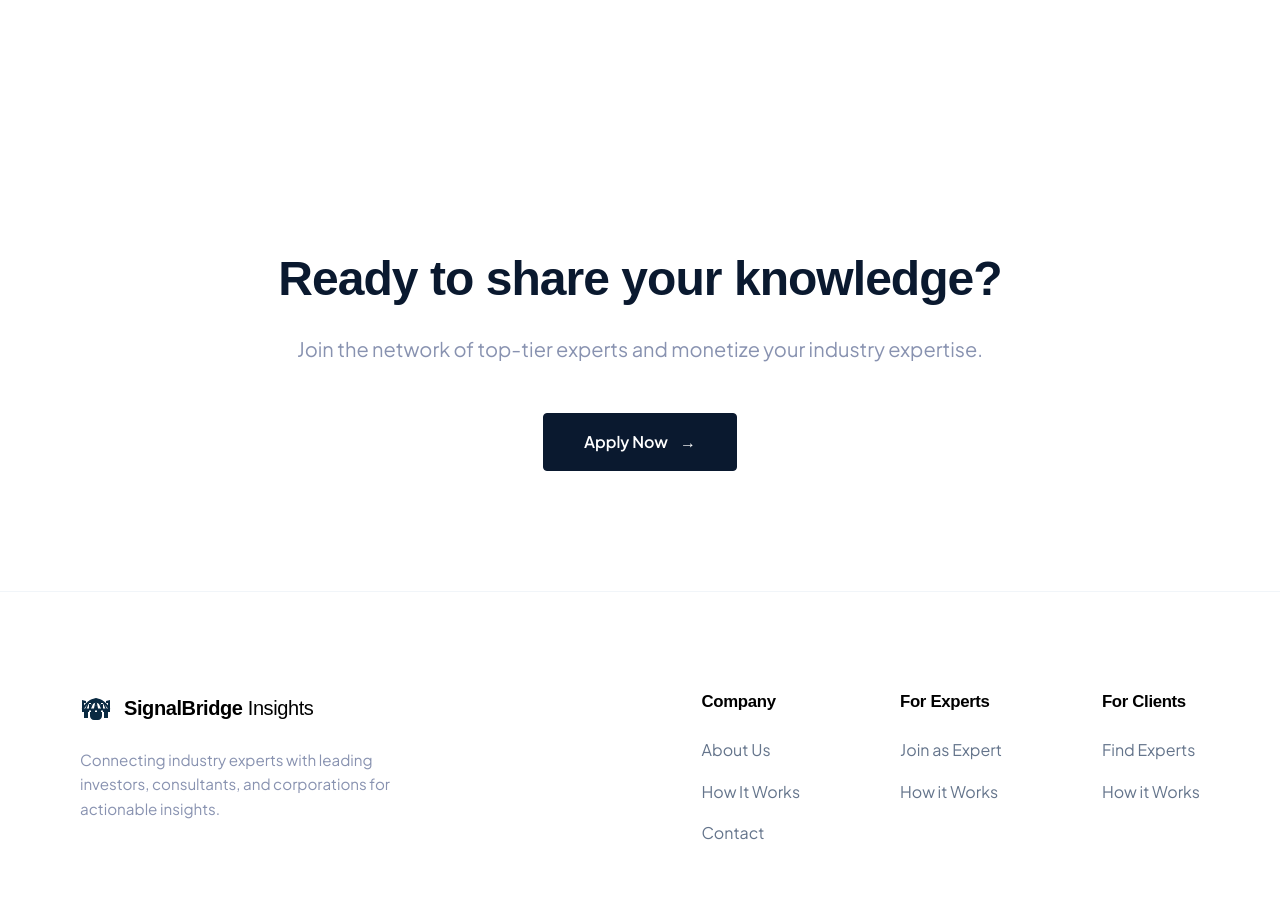
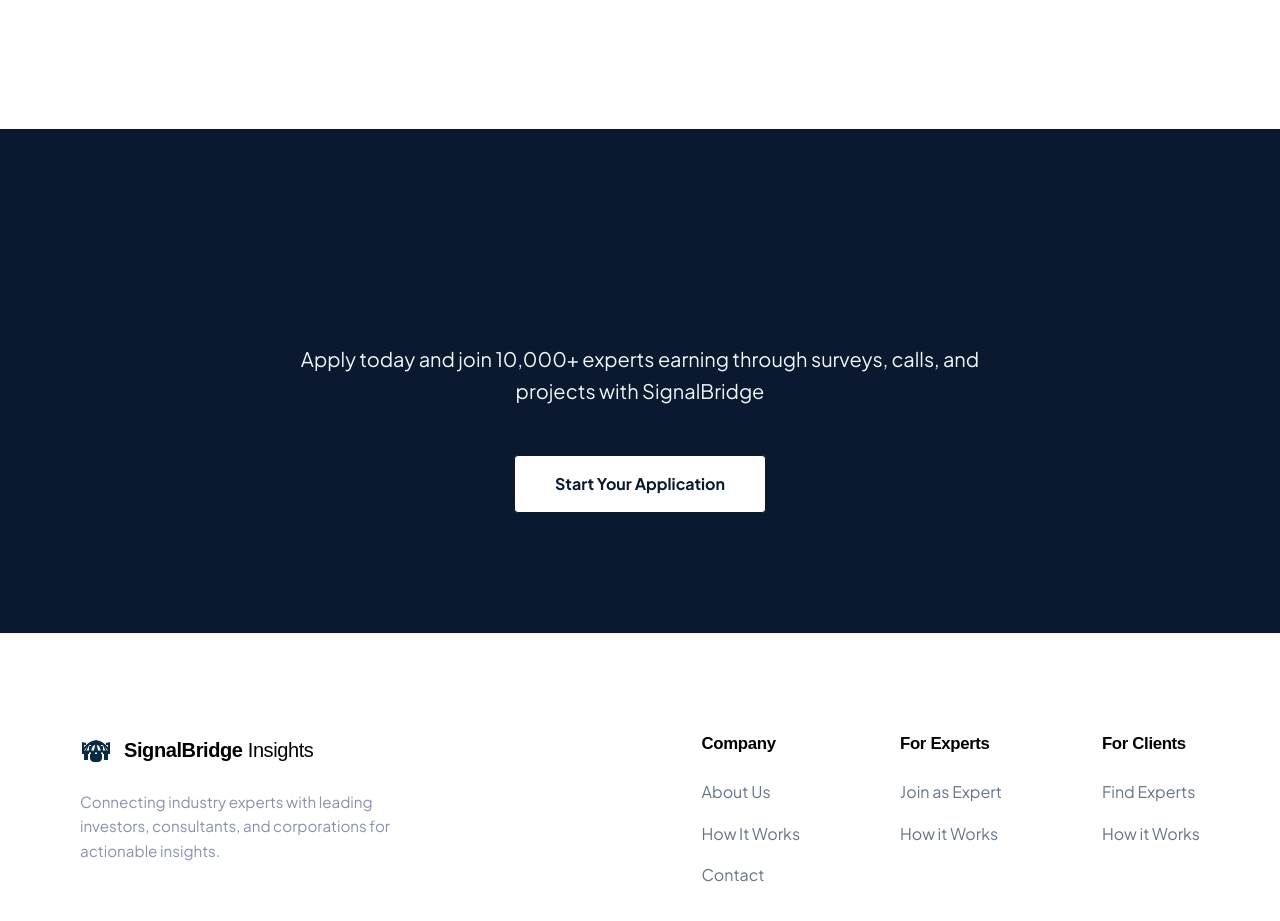
Before and after one commit to skydani26/signalbridge-insights, a Next.js app: page /for-experts in a window 1280 px wide. Shown: the part 4080-5001 px from the top of the page. Built offline with nearby package versions, Linux system fonts and the light colour scheme; a web font is replaced by a local one.

Commit message:
Finalize For Experts page CTA overhaul

```diff
--- a/src/app/for-experts/for-experts.module.css
+++ b/src/app/for-experts/for-experts.module.css
@@ -262,11 +262,23 @@
 .ctaBox {
     text-align: center;
     padding: 120px 0;
+    background-color: var(--color-primary);
+    color: var(--color-white);
 }
 
 .ctaBox h2 {
-    font-size: 3rem;
+    font-size: 3.5rem;
+    font-weight: 800;
     margin-bottom: 24px;
+    letter-spacing: -0.02em;
+}
+
+.ctaBox p {
+    font-size: 1.25rem;
+    color: #F1F5F9;
+    max-width: 700px;
+    margin: 0 auto 48px;
+    line-height: 1.6;
 }
 
 @media (max-width: 1024px) {
--- a/src/app/for-experts/page.tsx
+++ b/src/app/for-experts/page.tsx
@@ -172,11 +172,13 @@
             </SectionWrapper>
 
             <section className={styles.ctaBox}>
-                <div className="container">
-                    <h2>Ready to share your knowledge?</h2>
-                    <p style={{ fontSize: '1.25rem', color: 'var(--color-text-light)', marginBottom: '48px' }}>Join the network of top-tier experts and monetize your industry expertise.</p>
-                    <Button href="/contact" style={{ backgroundColor: 'var(--color-primary)', color: 'white', padding: '16px 40px', fontWeight: '600' }}>
-                        Apply Now <span style={{ marginLeft: '12px' }}>→</span>
+                <div className="container" style={{ maxWidth: '900px' }}>
+                    <h2>Ready to Start Earning?</h2>
+                    <p>
+                        Apply today and join 10,000+ experts earning through surveys, calls, and projects with SignalBridge
+                    </p>
+                    <Button href="/contact" style={{ backgroundColor: 'white', color: 'var(--color-primary)', padding: '16px 40px', fontWeight: '700' }}>
+                        Start Your Application
                     </Button>
                 </div>
             </section>
```
